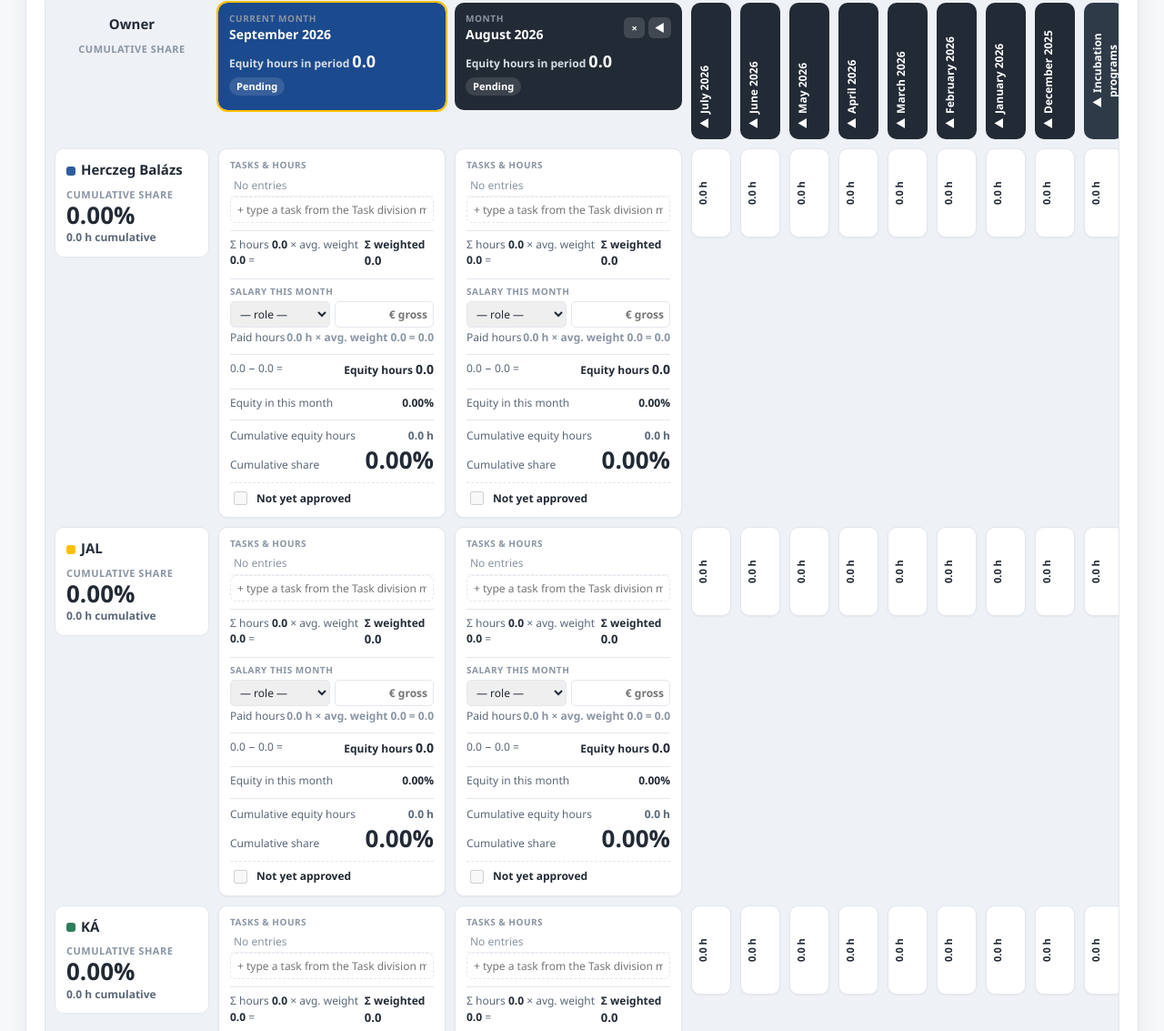
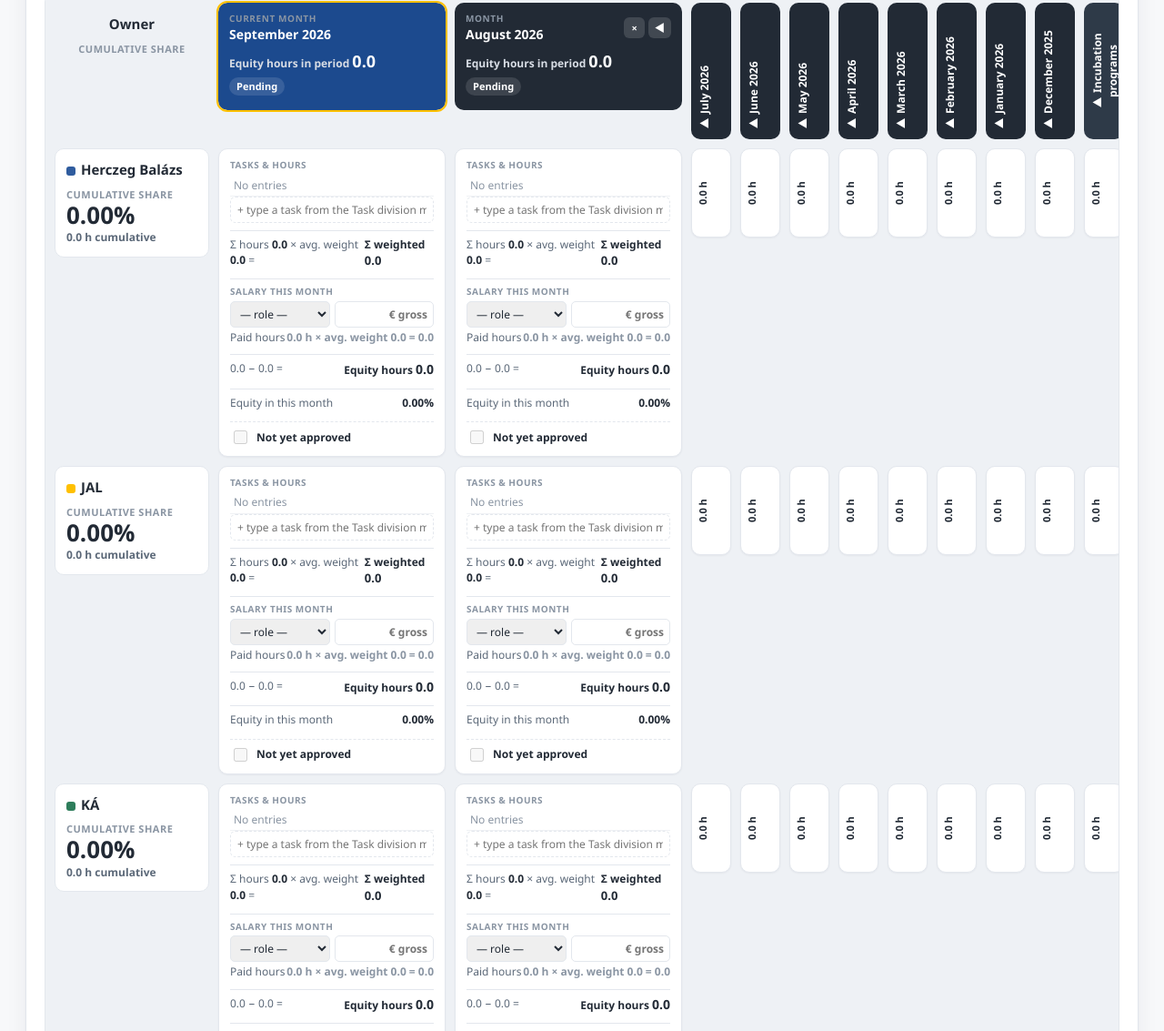
Before and after one commit to jooati/BridgeAID-Cap-Table, a plain HTML site: page index.html in a window 1280 px wide. Shown: the part 483-1616 px from the top of the page at 91% size. Drawn offline with nearby package versions, Linux system fonts and the light colour scheme.

Commit message:
Add files via upload

```diff
--- a/index.html
+++ b/index.html
@@ -158,7 +158,7 @@
   .cumbox{border-top:1px solid var(--line);padding-top:6px;}
   .cumbox .kv{align-items:baseline;} .cumbox .v.small{font-weight:600;color:var(--slate);}
   .cumbox .big{font-size:26px;font-weight:800;font-variant-numeric:tabular-nums;line-height:1.1;color:var(--navy);}
-  .appr{display:flex;align-items:center;gap:7px;font-size:12px;font-weight:600;padding-top:6px;border-top:1px dashed var(--line);} .appr input{width:15px;height:15px;accent-color:var(--ok);} .appr.done{color:var(--ok);}
+  .appr{display:flex;align-items:center;gap:7px;font-size:12px;font-weight:600;padding-top:6px;border-top:1px dashed var(--line);margin-top:2px;} .appr input{width:15px;height:15px;accent-color:var(--ok);} .appr.done{color:var(--ok);}
   .ro table.mini input,.ro .pay select,.ro .pay input{background:#FAFBFC;pointer-events:none;} .ro .addent,.ro .xbtn{display:none;}
   .ocard .audit{font-size:10px;color:var(--slate-light);}
   /* stacked bars */
@@ -363,7 +363,7 @@ function renderTracker(){
           <td class="x"><button class="xbtn" onclick="delEntry('${r.id}','${o.id}',${i})" title="Remove">×</button></td></tr>`; }).join('');
       const roleOpts='<option value="">— role —</option>'+S.roles.map(x=>`<option value="${x.id}" ${c.role===x.id?'selected':''}>${esc(x.name)}</option>`).join('');
       html+=`<td class="${col?'col-collapsed':''}"><div class="ocard ${fin?'final ro':''} ${r.audit.needsReapproval&&!appr?'needs':''}">
-        <div class="cum-mini">${fmt1(comp[r.id].cum[o.id])} h</div>
+        <div class="cum-mini" title="Equity hours in this period">${fmt1(k.equity)} h</div>
         <div><div class="sec">Tasks &amp; ${unit==='h'?'hours':'points'}</div><table class="mini"><tbody>${entries||`<tr><td style="color:var(--slate-light)">No entries</td></tr>`}</tbody></table>
           <div class="addent"><input type="text" placeholder="+ type a task from the Task division menu" oninput="acInput(this,'${r.id}','${o.id}')" onkeydown="acKey(event,this,'${r.id}','${o.id}')" onblur="setTimeout(()=>acHide(this),150)"><div class="ac" hidden></div></div></div>
         <div class="kv rule sum" title="Σ hours × avg. weight = Σ weighted"><span class="k">Σ ${unit==='h'?'hours':'points'} <b>${fmt1(k.H)}</b> × avg. weight <b>${fmt1(k.avgW)}</b> =</span><span class="v">Σ weighted <b>${fmt1(k.W)}</b></span></div>
@@ -371,8 +371,6 @@ function renderTracker(){
           <div class="kv paid ${k.over?'over':''}" title="${money(c.salary||0)} ÷ ${money(k.market)} market × 160 h = paid hours; × average task weight = weighted deduction"><span class="k">Paid hours</span><span class="v">${fmt1(k.paidHours)} h${k.over?' (exceeds logged)':''} × avg. weight ${fmt1(k.avgW)} = ${fmt1(k.paidW)}</span></div></div>`:''}
         <div class="kv eq" title="Paid hours are removed at your average task weight (${fmt1(k.avgW)} = Σ weighted ÷ Σ hours)"><span class="k">${fmt1(k.W)} − ${fmt1(k.paidW)} =</span><span class="v">Equity hours <b>${fmt1(k.equity)}</b></span></div>
         <div class="kv rule"><span class="k">Equity in this ${isM?'month':'period'}</span><span class="v">${fmt(k.monthly)}%</span></div>
-        <div class="cumbox"><div class="kv"><span class="k">Cumulative equity hours</span><span class="v small">${fmt1(comp[r.id].cum[o.id])} h</span></div>
-          <div class="kv"><span class="k">Cumulative share</span><span class="big">${fmt(comp[r.id].cumShare[o.id])}%</span></div></div>
         <label class="appr ${appr?'done':''}"><input type="checkbox" ${appr?'checked':''} ${mine?'':'disabled'} onchange="setApproval('${r.id}','${o.id}',this.checked)">${appr?'Approved':(mine?'Approve my card':'Not yet approved')}</label>
         ${c.editedBy?`<div class="audit">edited by ${esc(ownerName(c.editedBy))} · ${fmtWhen(c.editedAt)}</div>`:''}
       </div></td>`; });
```
